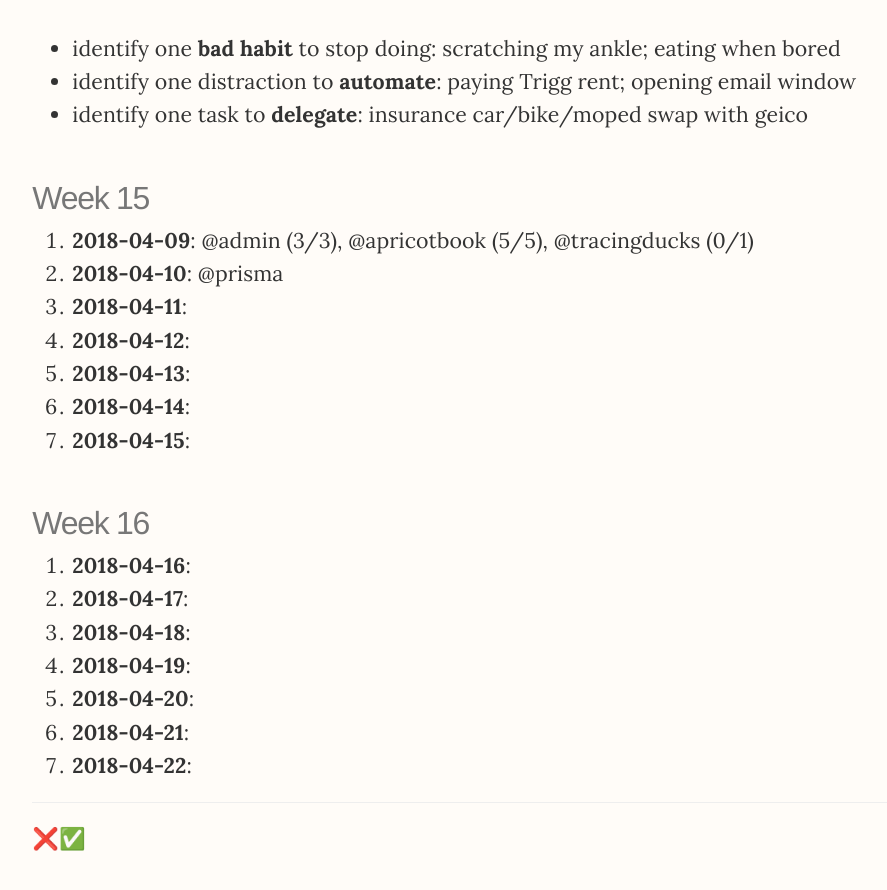
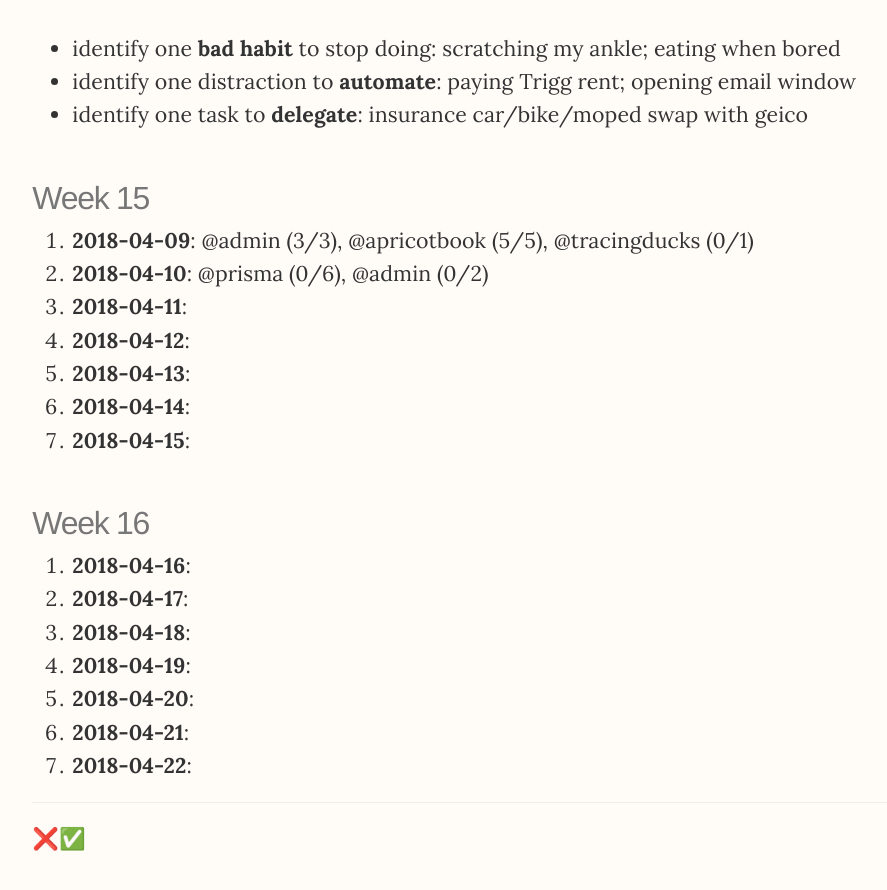
Before and after one commit to christiangenco/christiangenco.github.io, a Jekyll site: the page built from _posts/2018-01-01-2018.md, in a window 1280 px wide and 900 px high, scrolled down 11013 px. Shown: the top 890 px of the window, without its empty margins (106-993 px from the left). Built offline with Jekyll 4.4.1, drawn with Linux system fonts in a browser that asks for light colours; nearby versions of some CDN libraries.

Commit message:
2018-04-10

```diff
--- a/_posts/2018-01-01-2018.md
+++ b/_posts/2018-01-01-2018.md
@@ -281,7 +281,7 @@ I started the week strong, but finished it poorly. Family events took up a lot o
 ### Week 15
 
 1. **2018-04-09**: @admin (3/3), @apricotbook (5/5), @tracingducks (0/1)
-2. **2018-04-10**: @prisma
+2. **2018-04-10**: @prisma (0/6), @admin (0/2)
 3. **2018-04-11**:
 4. **2018-04-12**:
 5. **2018-04-13**:
```
